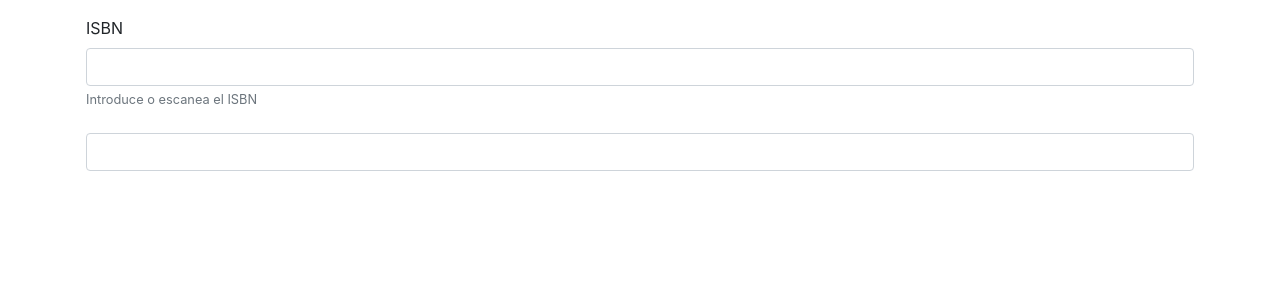
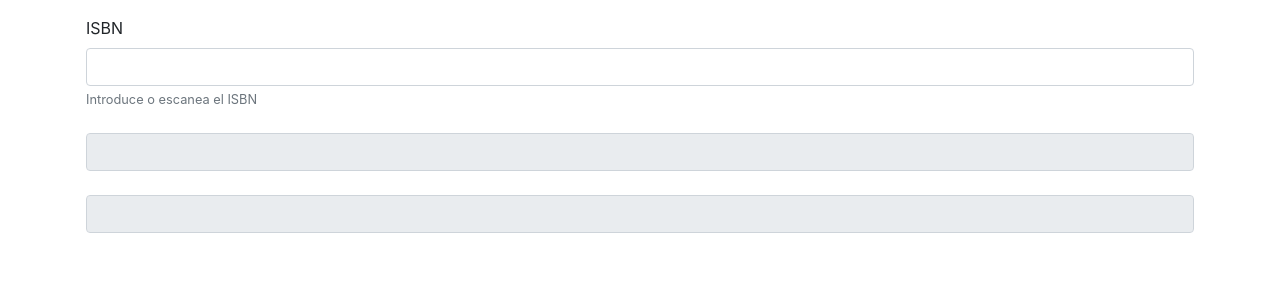
Before and after one commit to Luix70/Biblos, a React (Create React App) app: page / in a window 1280 px wide. Shown: the top 300 px of the page. Built offline with nearby package versions, Linux system fonts and the light colour scheme.

Commit message:
Añadida description

```diff
--- a/src/components/buscador.jsx
+++ b/src/components/buscador.jsx
@@ -13,15 +13,15 @@ class Buscador extends Component {
 
       this.setState({ result });
 
-      const items = result.totalItems;
-      const titulo =
-        items > 0 ? result.items[0].volumeInfo.title : "No Encontrado";
+      // const items = result.totalItems;
+      //const titulo =
+      // items > 0 ? result.items[0].volumeInfo.title : "No Encontrado";
 
-      const cover =
-        items > 0 ? result.items[0].volumeInfo.imageLinks.thumbnail : "";
+      // const cover =
+      //   items > 0 ? result.items[0].volumeInfo.imageLinks.thumbnail : "";
 
-      document.getElementById("OutputISBN").value = titulo;
-      document.getElementById("cover").src = cover;
+      //document.getElementById("OutputISBN").value = titulo;
+      //document.getElementById("cover").src = cover;
     }
   };
 
@@ -32,8 +32,15 @@ class Buscador extends Component {
 
     const { totalItems, items } = this.state.result;
 
-    var libro = totalItems ? items[0] : { title: "", details: "" };
-
+    var libro = totalItems
+      ? items[0].volumeInfo
+      : {
+          title: "",
+          description: "",
+          cover: "",
+          imageLinks: { thumbnail: "" },
+        };
+    console.log(libro);
     return (
       <Container className="p-3">
         <Form>
@@ -53,10 +60,18 @@ class Buscador extends Component {
             <input
               type="text"
               className="form-control mt-4 vh-50"
-              id="OutputISBN"
               value={libro.title}
+              readOnly="true"
             />
-            <Image id="cover" src="" fluid />
+
+            <input
+              type="text"
+              className="form-control mt-4 vh-50"
+              value={libro.description}
+              readOnly="true"
+            />
+
+            <Image id="cover" src={libro.imageLinks.thumbnail} fluid />
           </div>
         </Form>
       </Container>
```
